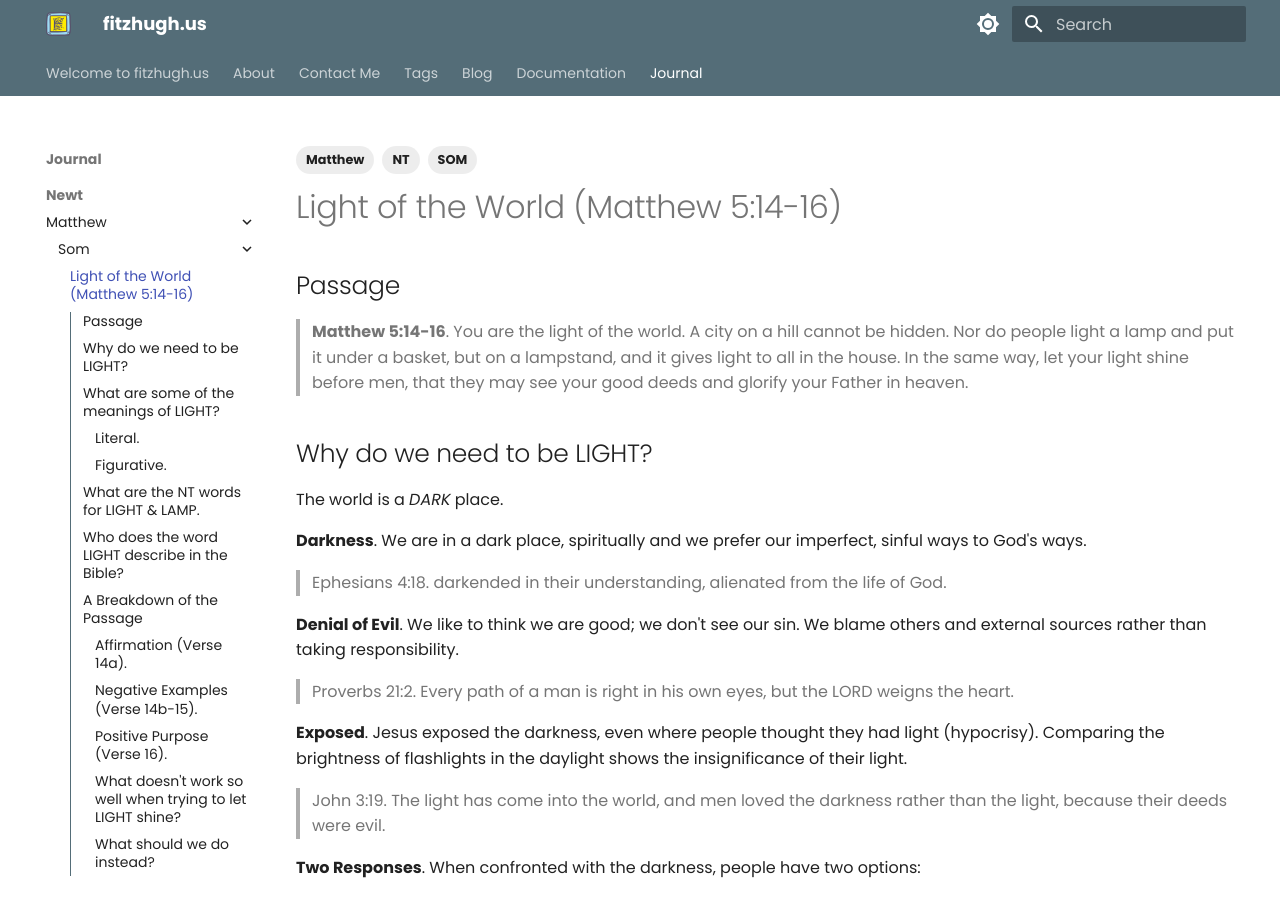
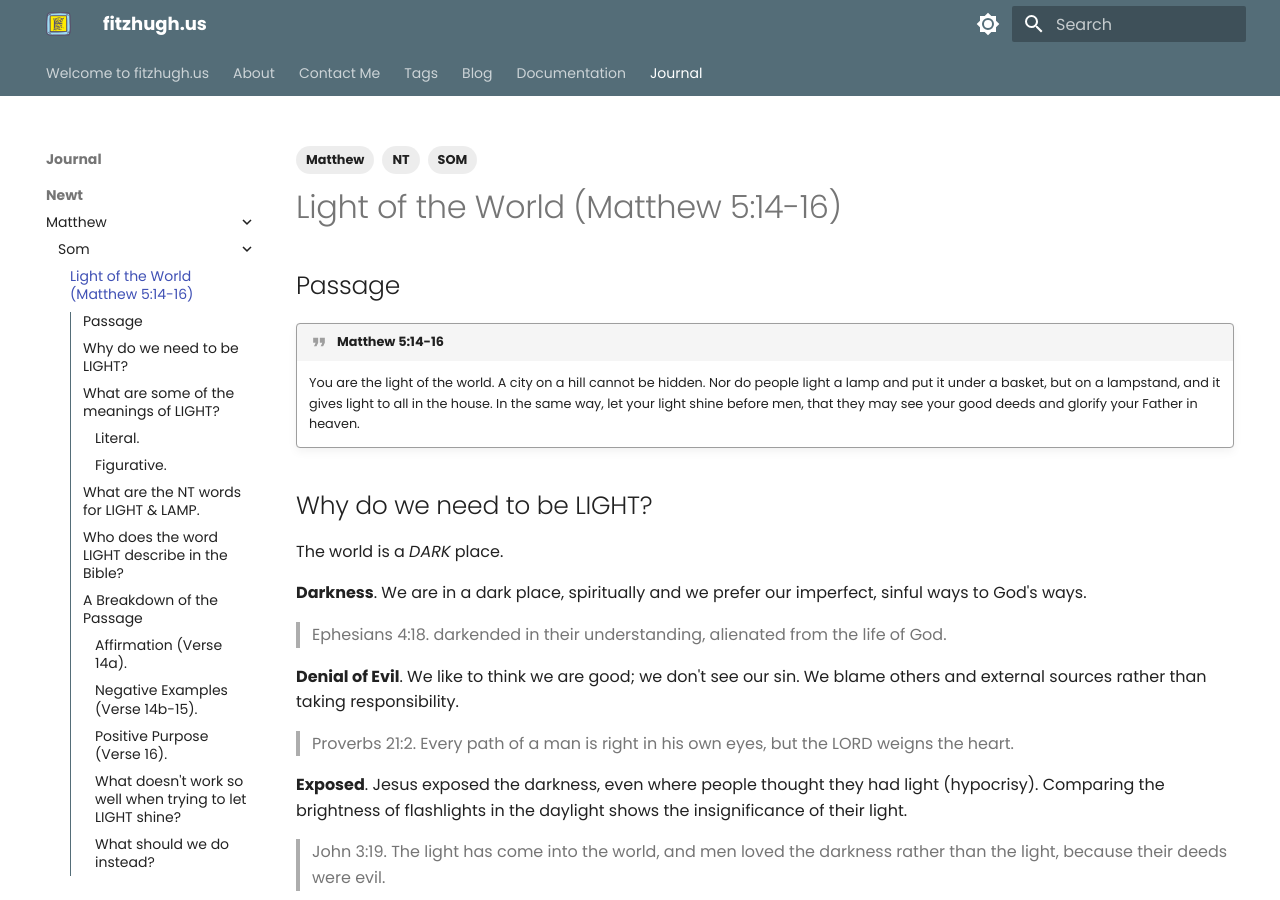
Before and after one commit to fitzland/octo-potato, an MkDocs documentation site: the page built from docs/journal/newt/matthew/som/matt05-som-light.md, in a window 1280 px wide and 900 px high. Built offline with MkDocs 1.6.1 and Material for MkDocs 9.7.7, drawn with Linux system fonts in a browser that asks for light colours; some web fonts are replaced; some of the changed lines change nothing that is shown.

Commit message:
trying to add admonition

```diff
--- a/docs/journal/newt/matthew/som/matt05-som-light.md
+++ b/docs/journal/newt/matthew/som/matt05-som-light.md
@@ -1,7 +1,7 @@
 ---
 tags:
+    - Matthew
     - NT
-    - Matthew
     - SOM
 ---
 
@@ -9,7 +9,9 @@ tags:
 
 ## Passage
 
-> **Matthew 5:14-16**. You are the light of the world. A city on a hill cannot be hidden. Nor do people light a lamp and put it under a basket, but on a lampstand, and it gives light to all in the house. In the same way, let your light shine before men, that they may see your good deeds and glorify your Father in heaven.
+!!! quote "Matthew 5:14-16"
+
+    You are the light of the world. A city on a hill cannot be hidden. Nor do people light a lamp and put it under a basket, but on a lampstand, and it gives light to all in the house. In the same way, let your light shine before men, that they may see your good deeds and glorify your Father in heaven.
 
 ## Why do we need to be LIGHT?
 
```
